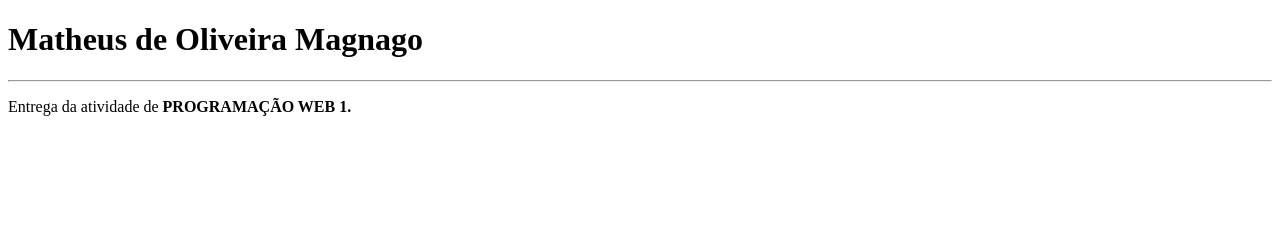
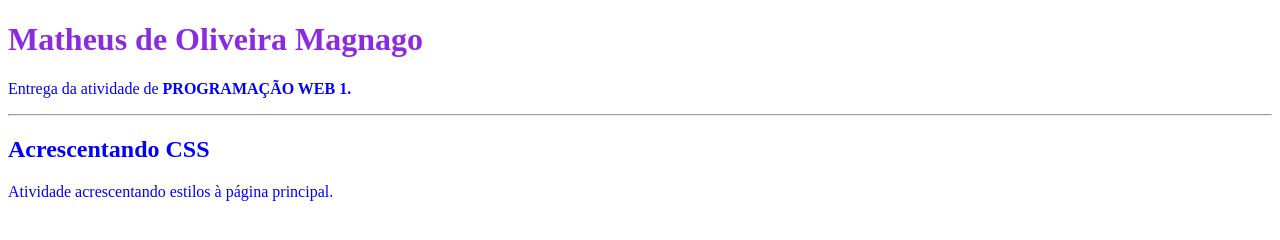
Before and after one commit to MatheusMagnago/AulasIFES, a plain HTML site: page index.html in a window 1280 px wide. Drawn offline with Linux system fonts and the light colour scheme.

Commit message:
Update index.html

```diff
--- a/index.html
+++ b/index.html
@@ -3,11 +3,19 @@
     <head>
         <meta charset="UTF-8">
         <title>Matheus de Oliveira Magnago</title>
+        <link rel="stylesheet" href="estilos.css">
+        <style type="text/css">
+        h1 {
+            color: blueviolet;
+        }
+        </style>
     </head>
 
-    <body>
-        <h1>Matheus de Oliveira Magnago</h1>
+    <body style="color: blue;">
+        <h1 style="font-size:xx-large;">Matheus de Oliveira Magnago</h1>
+        <p>Entrega da atividade de <strong>PROGRAMAÇÃO WEB 1.</strong></p>
         <hr>
-        <p>Entrega da atividade de <strong>PROGRAMAÇÃO WEB 1.</strong></p>
+        <h2>Acrescentando CSS</h2>
+        <p>Atividade acrescentando estilos à página principal. </p>
     </body>
 </html>
```
